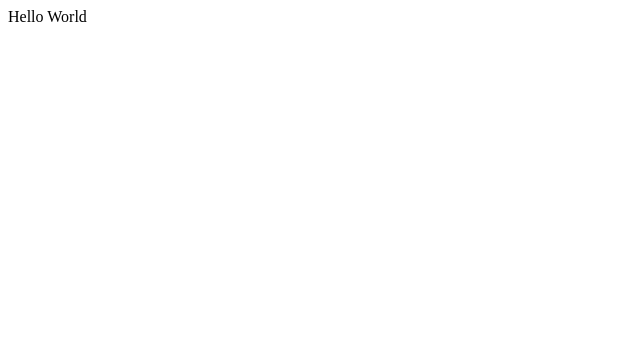
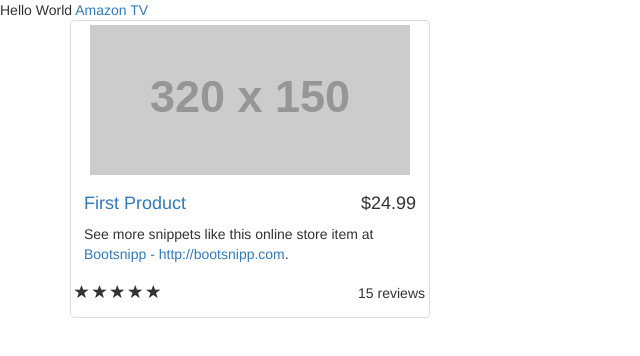
Before and after one commit to piesrtasty/marketplace, a plain HTML site: page index.html in a window 1280 px wide. Shown: the whole page, without its empty margins (0-640 px from the left). Drawn offline with nearby package versions, Linux system fonts and the light colour scheme; placeholder pictures from the web are drawn by us.

Commit message:
bootstrap

```diff
--- a/index.html
+++ b/index.html
@@ -1,6 +1,9 @@
 <html>
 
 <head>
+
+<!-- Latest compiled and minified CSS -->
+<link rel="stylesheet" href="https://maxcdn.bootstrapcdn.com/bootstrap/3.3.5/css/bootstrap.min.css" integrity="sha512-dTfge/zgoMYpP7QbHy4gWMEGsbsdZeCXz7irItjcC3sPUFtf0kuFbDz/ixG7ArTxmDjLXDmezHubeNikyKGVyQ==" crossorigin="anonymous">
 
 <!-- start Mixpanel -->
 <script type="text/javascript">(function(e,b){if(!b.__SV){var a,f,i,g;window.mixpanel=b;b._i=[];b.init=function(a,e,d){function f(b,h){var a=h.split(".");2==a.length&&(b=b[a[0]],h=a[1]);b[h]=function(){b.push([h].concat(Array.prototype.slice.call(arguments,0)))}}var c=b;"undefined"!==typeof d?c=b[d]=[]:d="mixpanel";c.people=c.people||[];c.toString=function(b){var a="mixpanel";"mixpanel"!==d&&(a+="."+d);b||(a+=" (stub)");return a};c.people.toString=function(){return c.toString(1)+".people (stub)"};i="disable time_event track track_pageview track_links track_forms register register_once alias unregister identify name_tag set_config people.set people.set_once people.increment people.append people.union people.track_charge people.clear_charges people.delete_user".split(" ");
@@ -13,6 +16,49 @@ mixpanel.init("b6505af482222f070e4451eb3335f0c6");</script><!-- end Mixpanel -->
 
   Hello World
 
+  <a class="product-link" href="http://www.amazon.com/gp/product/B017Y6FEM6?ref_=gbph_img_m-3_8982_810b9eb8&smid=ATVPDKIKX0DER">Amazon TV</a>
+
+  <script type="text/javascript">
+
+    var userEmail = "lukehamiltonmail@gmail.com";
+
+    mixpanel.track_links("a.product-link", "click product link", {
+      "userEmail": userEmail,
+      "referrer": document.referrer
+    });
+
+  </script>
+
+  <div class="container">
+
+    <div class="row">
+
+        <div class="col-sm-4 col-lg-4 col-md-4">
+            <div class="thumbnail">
+                <img src="http://placehold.it/320x150" alt="">
+                <div class="caption">
+                    <h4 class="pull-right">$24.99</h4>
+                    <h4><a href="#">First Product</a>
+                    </h4>
+                    <p>See more snippets like this online store item at <a target="_blank" href="http://www.bootsnipp.com">Bootsnipp - http://bootsnipp.com</a>.</p>
+                </div>
+                <div class="ratings">
+                    <p class="pull-right">15 reviews</p>
+                    <p>
+                        <span class="glyphicon glyphicon-star"></span>
+                        <span class="glyphicon glyphicon-star"></span>
+                        <span class="glyphicon glyphicon-star"></span>
+                        <span class="glyphicon glyphicon-star"></span>
+                        <span class="glyphicon glyphicon-star"></span>
+                    </p>
+                </div>
+            </div>
+        </div>
+
+    </div>
+
+  </div>
+
 </body>
 
 </html>
```
Lines whose indentation alone changed are shown as unchanged.
